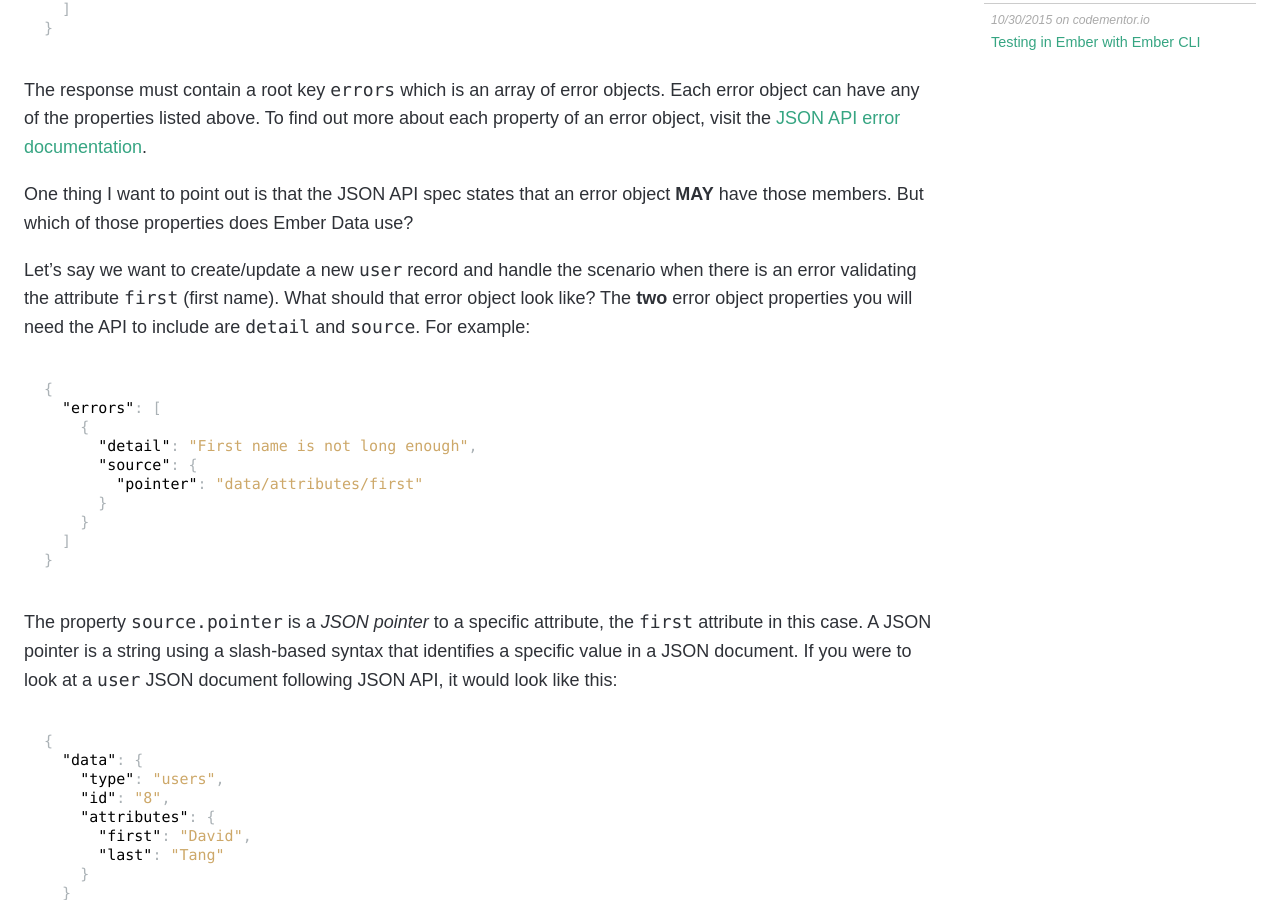
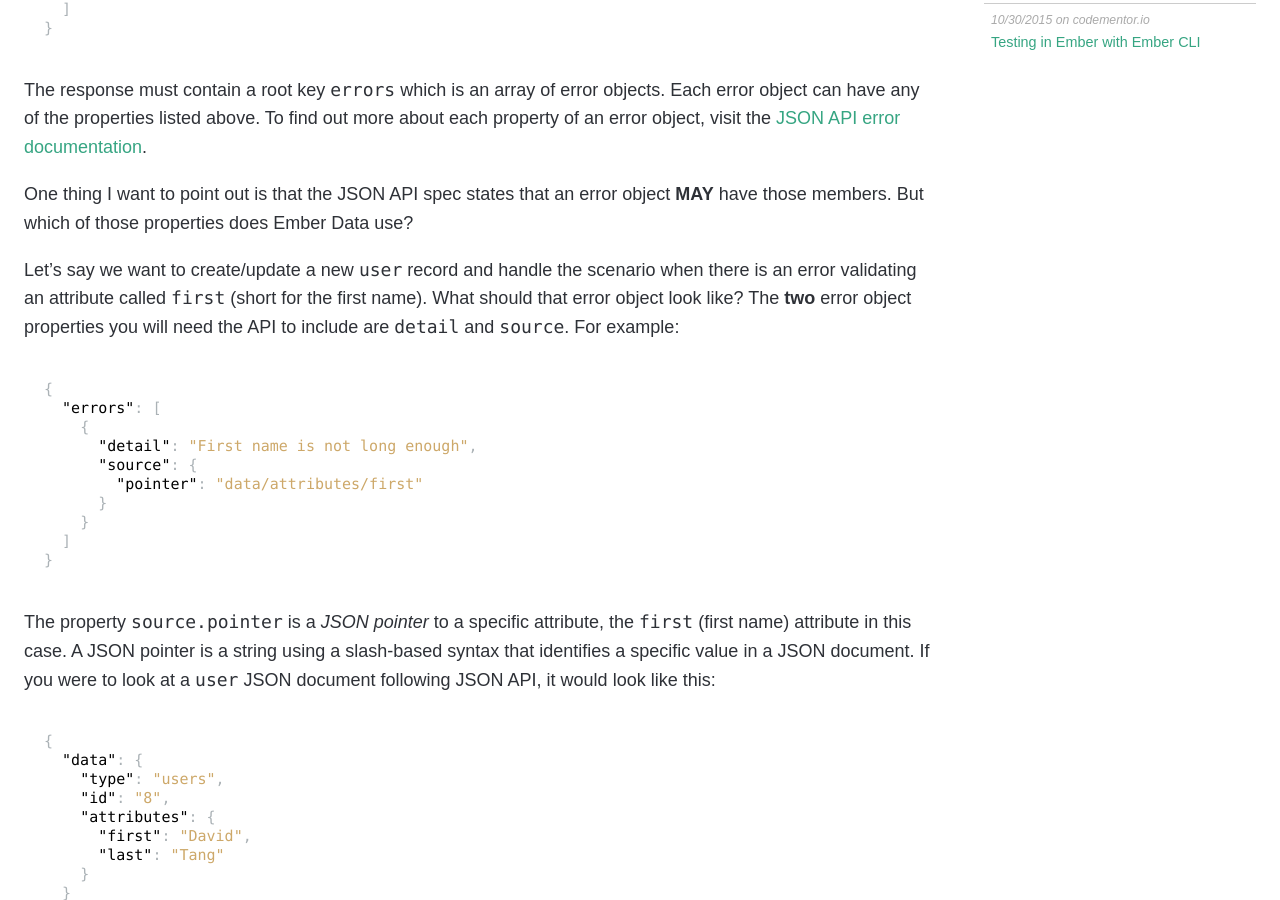
Before and after one commit to iamdtang/skaterdav85.github.io, a Jekyll site: the page built from _posts/2016-01-09-handling-errors-with-ember-data.md, in a window 1280 px wide and 900 px high, scrolled down 910 px. Built offline with Jekyll 4.4.1, drawn with Linux system fonts in a browser that asks for light colours; nearby versions of some CDN libraries; Markdown is read by kramdown in place of the engine named in the settings; comment, search, counter and statistics services are not loaded.

Commit message:
updates to remove confusion about "first"

````diff
--- a/_posts/2016-01-09-handling-errors-with-ember-data.md
+++ b/_posts/2016-01-09-handling-errors-with-ember-data.md
@@ -44,7 +44,7 @@ One thing I want to point out is that the JSON API spec states that an error obj
 members. But which of those properties does Ember Data use?
 
 Let's say we want to create/update a new `user` record and handle the scenario when
-there is an error validating the attribute `first` (first name). What should that
+there is an error validating an attribute called `first` (short for the first name). What should that
 error object look like? The __two__ error object properties you will need the API to include
 are `detail` and `source`. For example:
 
@@ -61,7 +61,7 @@ are `detail` and `source`. For example:
 }
 ```
 
-The property `source.pointer` is a _JSON pointer_ to a specific attribute, the `first`
+The property `source.pointer` is a _JSON pointer_ to a specific attribute, the `first` (first name)
 attribute in this case. A JSON pointer is a string using a slash-based syntax
 that identifies a specific value in a JSON document. If you were to look at a `user`
 JSON document following JSON API, it would look like this:
````
